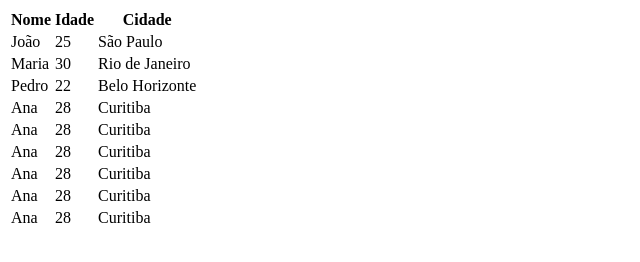
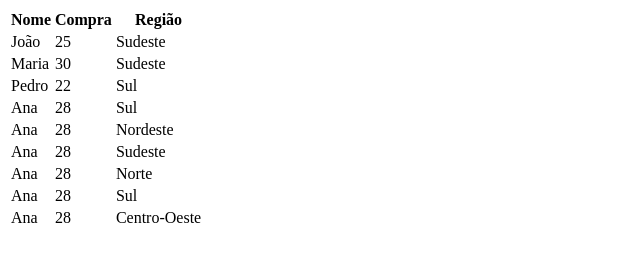
Before and after one commit to bea3853/site_teste, a plain HTML site: page index.html in a window 1280 px wide. Shown: the whole page, without its empty margins (0-640 px from the left). Drawn offline with Linux system fonts and the light colour scheme.

Commit message:
Update index.html

```diff
--- a/index.html
+++ b/index.html
@@ -1,52 +1,52 @@
 <table id="tabela-exemplo">
     <tr>
         <th>Nome</th>
-        <th>Idade</th>
-        <th>Cidade</th>
+        <th>Compra</th>
+        <th>Região</th>
     </tr>
     <tr>
         <td>João</td>
         <td>25</td>
-        <td>São Paulo</td>
+        <td>Sudeste</td>
     </tr>
     <tr>
         <td>Maria</td>
         <td>30</td>
-        <td>Rio de Janeiro</td>
+        <td>Sudeste</td>
     </tr>
     <tr>
         <td>Pedro</td>
         <td>22</td>
-        <td>Belo Horizonte</td>
+        <td>Sul</td>
     </tr>
     <tr>
         <td>Ana</td>
         <td>28</td>
-        <td>Curitiba</td>
+        <td>Sul</td>
     </tr>
         <tr>
         <td>Ana</td>
         <td>28</td>
-        <td>Curitiba</td>
+        <td>Nordeste</td>
     </tr>
         <tr>
         <td>Ana</td>
         <td>28</td>
-        <td>Curitiba</td>
+        <td>Sudeste</td>
     </tr>
         <tr>
         <td>Ana</td>
         <td>28</td>
-        <td>Curitiba</td>
+        <td>Norte</td>
     </tr>
         <tr>
         <td>Ana</td>
         <td>28</td>
-        <td>Curitiba</td>
+        <td>Sul</td>
     </tr>
         <tr>
         <td>Ana</td>
         <td>28</td>
-        <td>Curitiba</td>
+        <td>Centro-Oeste</td>
     </tr>
 </table>
```
